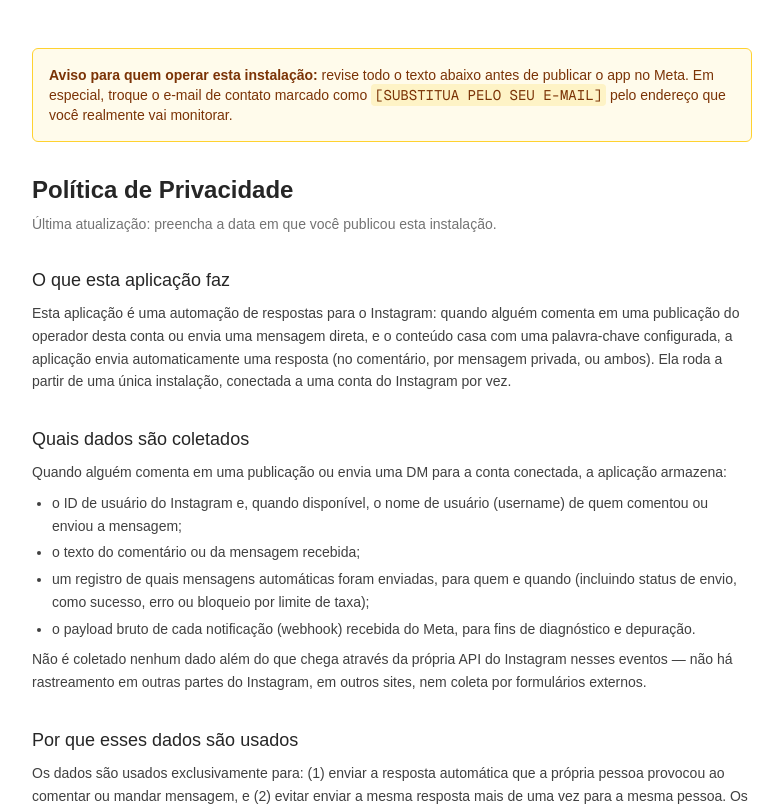
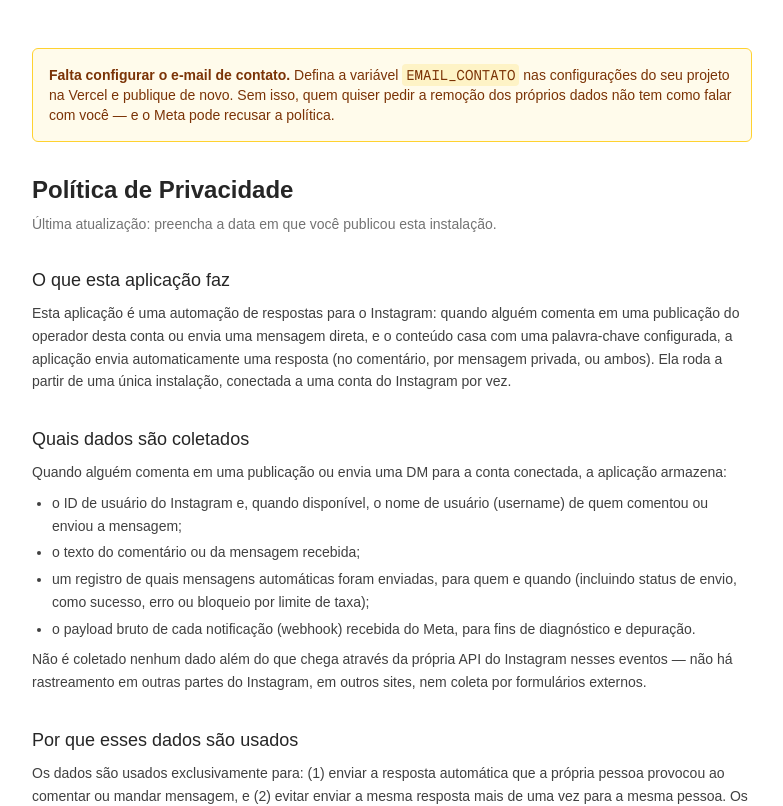
Before and after one commit to rafaneaime/rafa-automacao, a Next.js app: page /privacidade in a window 1280 px wide. Shown: the top 806 px of the page, without its empty margins (248-1031 px from the left). Built offline with nearby package versions, Linux system fonts and the light colour scheme.

Commit message:
feat: e-mail de contato vira variavel, sem editar codigo
Co-Authored-By: Claude <noreply@anthropic.com>

```diff
--- a/guia/index.html
+++ b/guia/index.html
@@ -680,13 +680,13 @@
             <p>Este botão cria a sua própria cópia do projeto, na sua conta — não
               na conta de quem fez este guia.</p>
             <p>
-              <a class="botao-deploy" href="https://vercel.com/new/clone?repository-url=https%3A%2F%2Fgithub.com%2Frafaneaime%2Frafa-automacao&project-name=adeus-mensalidade&repository-name=adeus-mensalidade&env=IG_APP_ID%2CIG_APP_SECRET%2CVERIFY_TOKEN%2CACCESS_TOKEN%2CPANEL_PASSWORD&envDescription=As+5+credenciais+do+app+do+Instagram+e+a+senha+do+seu+painel.+Veja+onde+encontrar+cada+uma+na+se%C3%A7%C3%A3o+Antes+de+clicar%2C+no+README.&envLink=https%3A%2F%2Fgithub.com%2Frafaneaime%2Frafa-automacao%23antes-de-clicar&products=%5B%7B%22type%22%3A%22integration%22%2C%22protocol%22%3A%22storage%22%2C%22productSlug%22%3A%22neon%22%2C%22integrationSlug%22%3A%22neon%22%7D%5D" target="_blank" rel="noopener">Publicar agora na Vercel</a>
+              <a class="botao-deploy" href="https://vercel.com/new/clone?repository-url=https%3A%2F%2Fgithub.com%2Frafaneaime%2Frafa-automacao&project-name=adeus-mensalidade&repository-name=adeus-mensalidade&env=IG_APP_ID%2CIG_APP_SECRET%2CVERIFY_TOKEN%2CACCESS_TOKEN%2CPANEL_PASSWORD%2CEMAIL_CONTATO&envDescription=As+credenciais+do+app+do+Instagram+e+a+senha+do+seu+painel.+Veja+onde+encontrar+cada+uma+na+se%C3%A7%C3%A3o+Antes+de+clicar%2C+no+README.&envLink=https%3A%2F%2Fgithub.com%2Frafaneaime%2Frafa-automacao%23antes-de-clicar&products=%5B%7B%22type%22%3A%22integration%22%2C%22protocol%22%3A%22storage%22%2C%22productSlug%22%3A%22neon%22%2C%22integrationSlug%22%3A%22neon%22%7D%5D" target="_blank" rel="noopener">Publicar agora na Vercel</a>
             </p>
             <p>Ele pede para você entrar (ou criar conta) na Vercel, de preferência
               direto com o seu GitHub, e conectar um repositório — deixe o botão
               criar o dele automaticamente. Ele também já conecta o banco de dados
               (Neon) sozinho, sem você precisar configurar nada nele.</p>
-            <p>Depois vem um formulário com cinco campos. É aqui que cada valor
+            <p>Depois vem um formulário com seis campos. É aqui que cada valor
               vem:</p>
             <ul>
               <li><code>IG_APP_ID</code> e <code>IG_APP_SECRET</code> — os dois
@@ -697,8 +697,13 @@
                 esse mesmo valor de novo no Passo 13.</li>
               <li><code>PANEL_PASSWORD</code> — outra senha que você mesmo inventa,
                 para entrar no painel do seu próprio app mais tarde, no Passo 14.</li>
+              <li><code>EMAIL_CONTATO</code> — um e-mail seu, que você
+                realmente acompanhe. Ele aparece na política de privacidade do
+                seu app, para quem quiser pedir a remoção dos próprios dados. O
+                Meta exige essa política no Passo 12, então preencha aqui e
+                pronto — você não vai precisar mexer em código depois.</li>
             </ul>
-            <p>Preencha os cinco e conclua o deploy. Leva alguns minutos.</p>
+            <p>Preencha os seis e conclua o deploy. Leva alguns minutos.</p>
           </div>
         </span>
       </li>
--- a/src/app/privacidade/page.tsx
+++ b/src/app/privacidade/page.tsx
@@ -1,17 +1,20 @@
+import { env } from '@/lib/env';
 export const runtime = 'nodejs';
 
 export default function PrivacidadePage() {
+  const email = env.emailContato();
+
   return (
     <main className="mx-auto max-w-3xl px-6 py-12 text-neutral-800">
-      <div className="mb-8 rounded-md border border-amber-300 bg-amber-50 p-4 text-sm text-amber-900">
-        <strong>Aviso para quem operar esta instalação:</strong> revise todo o
-        texto abaixo antes de publicar o app no Meta. Em especial, troque o
-        e-mail de contato marcado como{' '}
-        <code className="rounded bg-amber-100 px-1 py-0.5">
-          [SUBSTITUA PELO SEU E-MAIL]
-        </code>{' '}
-        pelo endereço que você realmente vai monitorar.
-      </div>
+      {!email && (
+        <div className="mb-8 rounded-md border border-amber-300 bg-amber-50 p-4 text-sm text-amber-900">
+          <strong>Falta configurar o e-mail de contato.</strong> Defina a
+          variável <code className="rounded bg-amber-100 px-1 py-0.5">EMAIL_CONTATO</code>{' '}
+          nas configurações do seu projeto na Vercel e publique de novo. Sem
+          isso, quem quiser pedir a remoção dos próprios dados não tem como
+          falar com você — e o Meta pode recusar a política.
+        </div>
+      )}
 
       <h1 className="mb-2 text-2xl font-semibold">Política de Privacidade</h1>
       <p className="mb-8 text-sm text-neutral-500">
@@ -136,7 +139,7 @@ export default function PrivacidadePage() {
         <p className="text-sm leading-relaxed text-neutral-700">
           Para dúvidas sobre esta política ou para solicitar a remoção dos
           seus dados, entre em contato com o operador desta instalação em:{' '}
-          <strong>[SUBSTITUA PELO SEU E-MAIL]</strong>.
+          <strong>{email || '(e-mail de contato ainda não configurado)'}</strong>.
         </p>
       </section>
     </main>
--- a/src/lib/env.ts
+++ b/src/lib/env.ts
@@ -15,4 +15,8 @@ export const env = {
   accessToken: () => process.env.ACCESS_TOKEN ?? '',
   databaseUrl: () => required('DATABASE_URL'),
   panelPassword: () => required('PANEL_PASSWORD'),
+  // Opcional de propósito: se faltar, a página de privacidade avisa em vez de
+  // quebrar. Quem instala pelo botão de deploy preenche no formulário, sem
+  // precisar editar código.
+  emailContato: () => (process.env.EMAIL_CONTATO ?? '').trim(),
 };
```
Also changed, not shown: 2 other files (tests, documents, lock files or other folders).
